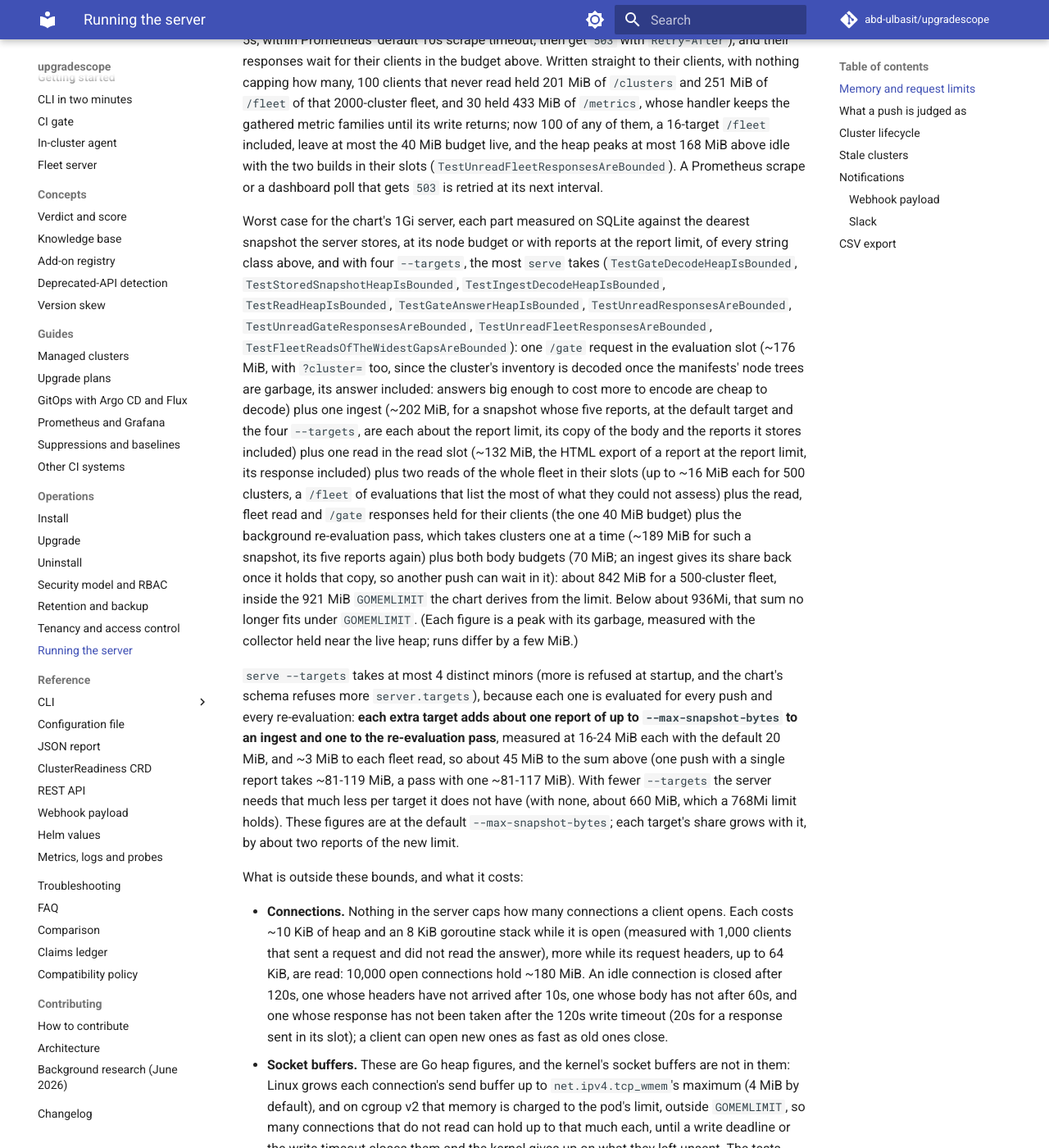
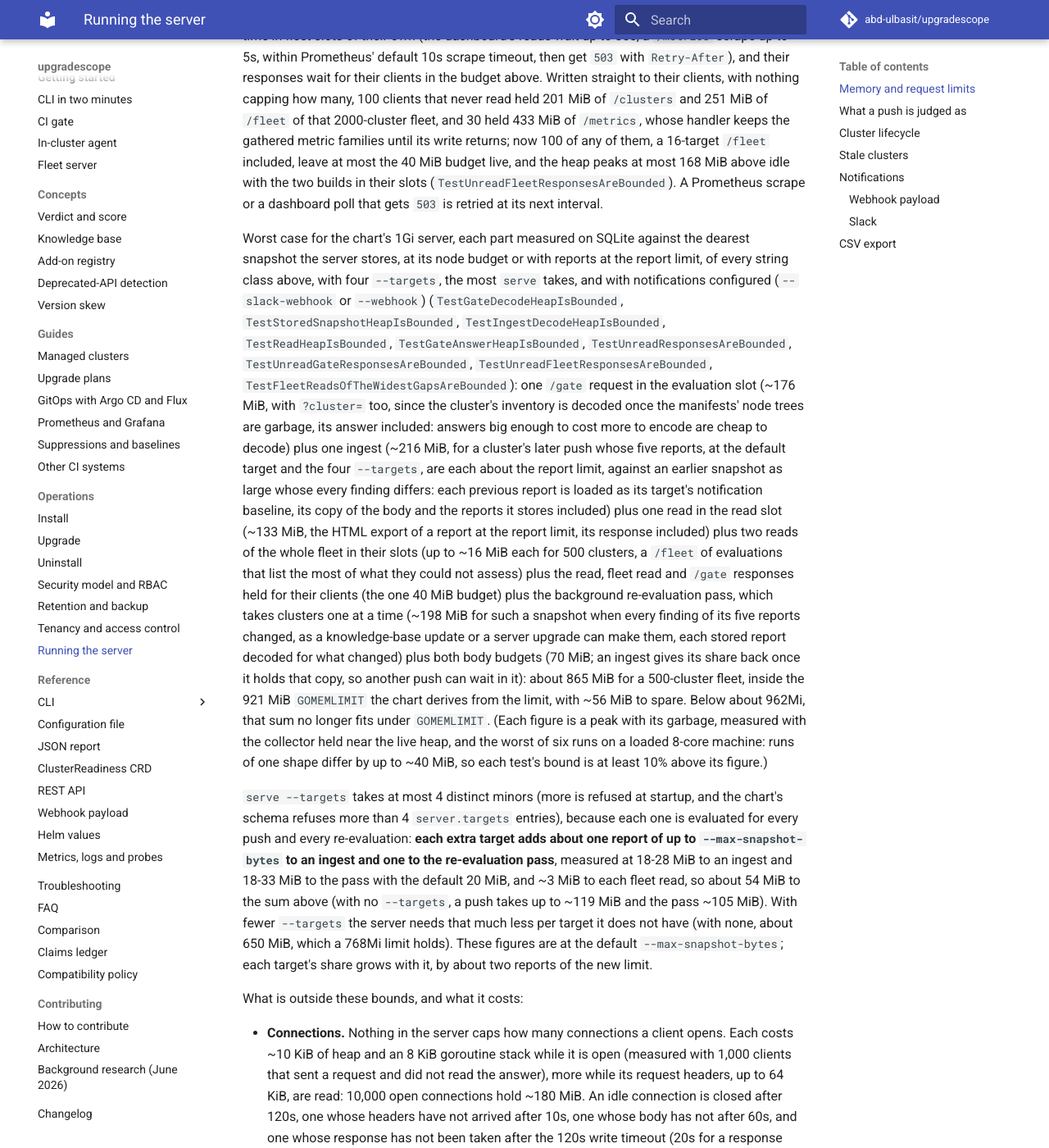
Before and after one commit to abd-ulbasit/upgradescope, an MkDocs documentation site: the page built from docs/operations.md, in a window 1280 px wide and 1400 px high, scrolled down 5527 px. Shown: the whole window at 82% size. Built offline with MkDocs 1.6.1 and Material for MkDocs 9.7.7, drawn with Linux system fonts in a browser that asks for light colours; comment, search, counter and statistics services are not loaded; some of the changed text lies outside the part shown.

Commit message:
docs: the worst case re-measured with notifications and a later push, ~865 MiB
Every ingest and re-evaluation figure had been measured on a cluster's
first push without notifications, and the push and pass figures under
their bounds by a few MiB. Re-measured in six runs: a later push with
notifications ~216 MiB, the pass that changes every finding ~198 MiB,
a read ~133 MiB. The worst case is ~865 MiB, inside the 1Gi chart's
~921 MiB GOMEMLIMIT with ~56 MiB to spare; a limit below about 962Mi does
not fit it. Each extra target adds 18-33 MiB to a push and to the pass,
~54 MiB of the sum, and without --targets the server needs about 650 MiB.

The operations guide, claims SE-05b and SE-05c, SECURITY.md, the chart
values comment and README, and the CHANGELOG carry the new figures; the
fleet-size residual and SE-05c give the five-target fleet read (~16 MiB),
and the CHANGELOG lists the notification baseline fix.

Refs #121

Co-Authored-By: Claude Fable 5 <noreply@anthropic.com>

```diff
--- a/docs/operations.md
+++ b/docs/operations.md
@@ -30,7 +30,7 @@ request is measured before it is decoded:
 | answer | at most `--max-gate-bytes`, bounded before it is encoded; `?path=` at most 512 bytes | — |
 | what it may carry | — | identifiers valid for what they name, values within limits no genuine inventory reaches (`422`); free text a collector copies whole is cut to them |
 | reports | — | one per target, the default and at most 4 `--targets`; each at most `--max-snapshot-bytes`, the evaluation stops there (`413`) |
-| worst live heap within the budget (measured on SQLite) | ~176 MiB, with `?cluster=` too, the answer included | ~202 MiB with four `--targets`, the most `serve` takes (five reports at the limit; ~119 MiB with none), the body's copy and the reports it stores included |
+| worst live heap within the budget (measured on SQLite) | ~176 MiB, with `?cluster=` too, the answer included | ~216 MiB with four `--targets`, the most `serve` takes, for a cluster's later push with notifications configured (five reports at the limit, each previous one read as its baseline; ~119 MiB with no `--targets`), the body's copy and the reports it stores included |
 | bodies buffered across requests | 3 × the cap (30 MiB) | 2 × the cap (40 MiB) |
 | measured for aliases, decoded and evaluated at once | 1, others wait up to 30s holding only their bodies | 1, others wait up to 10s |
 
@@ -262,8 +262,9 @@ next interval.
 
 Worst case for the chart's 1Gi server, each part measured on SQLite
 against the dearest snapshot the server stores, at its node budget or
-with reports at the report limit, of every string class above, and with
-four `--targets`, the most `serve` takes
+with reports at the report limit, of every string class above, with
+four `--targets`, the most `serve` takes, and with notifications
+configured (`--slack-webhook` or `--webhook`)
 (`TestGateDecodeHeapIsBounded`,
 `TestStoredSnapshotHeapIsBounded`, `TestIngestDecodeHeapIsBounded`,
 `TestReadHeapIsBounded`,
@@ -274,34 +275,41 @@ four `--targets`, the most `serve` takes
 one `/gate` request in the evaluation slot (~176 MiB, with `?cluster=`
 too, since the cluster's inventory is decoded once the manifests' node
 trees are garbage, its answer included: answers big enough to cost more
-to encode are cheap to decode) plus one ingest (~202 MiB, for a
-snapshot whose five reports, at the default target and the four
-`--targets`, are each about the report limit, its copy of the body and
+to encode are cheap to decode) plus one ingest (~216 MiB, for a
+cluster's later push whose five reports, at the default target and the
+four `--targets`, are each about the report limit, against an earlier
+snapshot as large whose every finding differs: each previous report is
+loaded as its target's notification baseline, its copy of the body and
 the reports it stores included) plus one read in the read slot
-(~132 MiB, the HTML export of a report at the report limit, its
+(~133 MiB, the HTML export of a report at the report limit, its
 response included) plus two reads of the whole fleet in their slots
 (up to ~16 MiB each for 500 clusters, a `/fleet` of evaluations that
 list the most of what they could not assess) plus the read, fleet read
 and `/gate` responses held for their clients (the one 40 MiB budget) plus the
 background re-evaluation pass, which takes clusters one at a time
-(~189 MiB for such a snapshot, its five reports again) plus both body
-budgets (70 MiB; an ingest gives its share back once it holds that copy,
-so another push can wait in it): about 842 MiB for a 500-cluster fleet,
-inside the 921 MiB `GOMEMLIMIT` the chart derives from the limit. Below
-about 936Mi, that sum no longer fits under `GOMEMLIMIT`. (Each figure is
-a peak with its garbage, measured with the collector held near the live
-heap; runs differ by a few MiB.)
+(~198 MiB for such a snapshot when every finding of its five reports
+changed, as a knowledge-base update or a server upgrade can make them,
+each stored report decoded for what changed) plus both body budgets
+(70 MiB; an ingest gives its share back once it holds that copy, so
+another push can wait in it): about 865 MiB for a 500-cluster fleet,
+inside the 921 MiB `GOMEMLIMIT` the chart derives from the limit, with
+~56 MiB to spare. Below about 962Mi, that sum no longer fits under
+`GOMEMLIMIT`. (Each figure is a peak with its garbage, measured with
+the collector held near the live heap, and the worst of six runs on a
+loaded 8-core machine: runs of one shape differ by up to ~40 MiB, so
+each test's bound is at least 10% above its figure.)
 
 `serve --targets` takes at most 4 distinct minors (more is refused at
-startup, and the chart's schema refuses more `server.targets`), because each one is
+startup, and the chart's schema refuses more than 4 `server.targets`
+entries), because each one is
 evaluated for every push and every re-evaluation: **each extra target
 adds about one report of up to `--max-snapshot-bytes` to an ingest and
-one to the re-evaluation pass**, measured at 16-24 MiB each with the
-default 20 MiB, and ~3 MiB to each fleet read, so about 45 MiB to the sum
-above (one push with a single report takes ~81-119 MiB, a pass with one
-~81-117 MiB). With fewer `--targets` the server needs that much less per
-target it does not have (with none, about 660 MiB, which a 768Mi limit
-holds). These figures are at the default
+one to the re-evaluation pass**, measured at 18-28 MiB to an ingest and
+18-33 MiB to the pass with the default 20 MiB, and ~3 MiB to each fleet
+read, so about 54 MiB to the sum above (with no `--targets`, a push
+takes up to ~119 MiB and the pass ~105 MiB). With fewer `--targets` the
+server needs that much less per target it does not have (with none,
+about 650 MiB, which a 768Mi limit holds). These figures are at the default
 `--max-snapshot-bytes`; each target's share grows with it, by about two
 reports of the new limit.
 
@@ -328,7 +336,8 @@ What is outside these bounds, and what it costs:
 - **The fleet's size.** Nothing caps how many clusters the server
   holds, and a holder of the shared ingest token registers a new one
   with each new name it pushes. What a fleet read costs grows with the
-  fleet (above): up to ~10 MiB for 500 clusters, ~47 MiB for a
+  fleet (above): up to ~16 MiB for 500 clusters evaluated at five
+  targets (the `/fleet` of the widest gaps), ~47 MiB for a
   `/metrics` of 2000 clusters with 200-byte names, twice that with both
   fleet slots busy.
 - **Snapshots stored by v0.1.** A snapshot a v0.1 server stored before
```
Also changed, not shown: CHANGELOG.md (+16 -4 lines), SECURITY.md (+9 -5 lines), deploy/chart/README.md (+6 -5 lines), docs/claims.md (+2 -2 lines), docs/reference/helm-values.md (+1 -1 lines), 2 other files.
